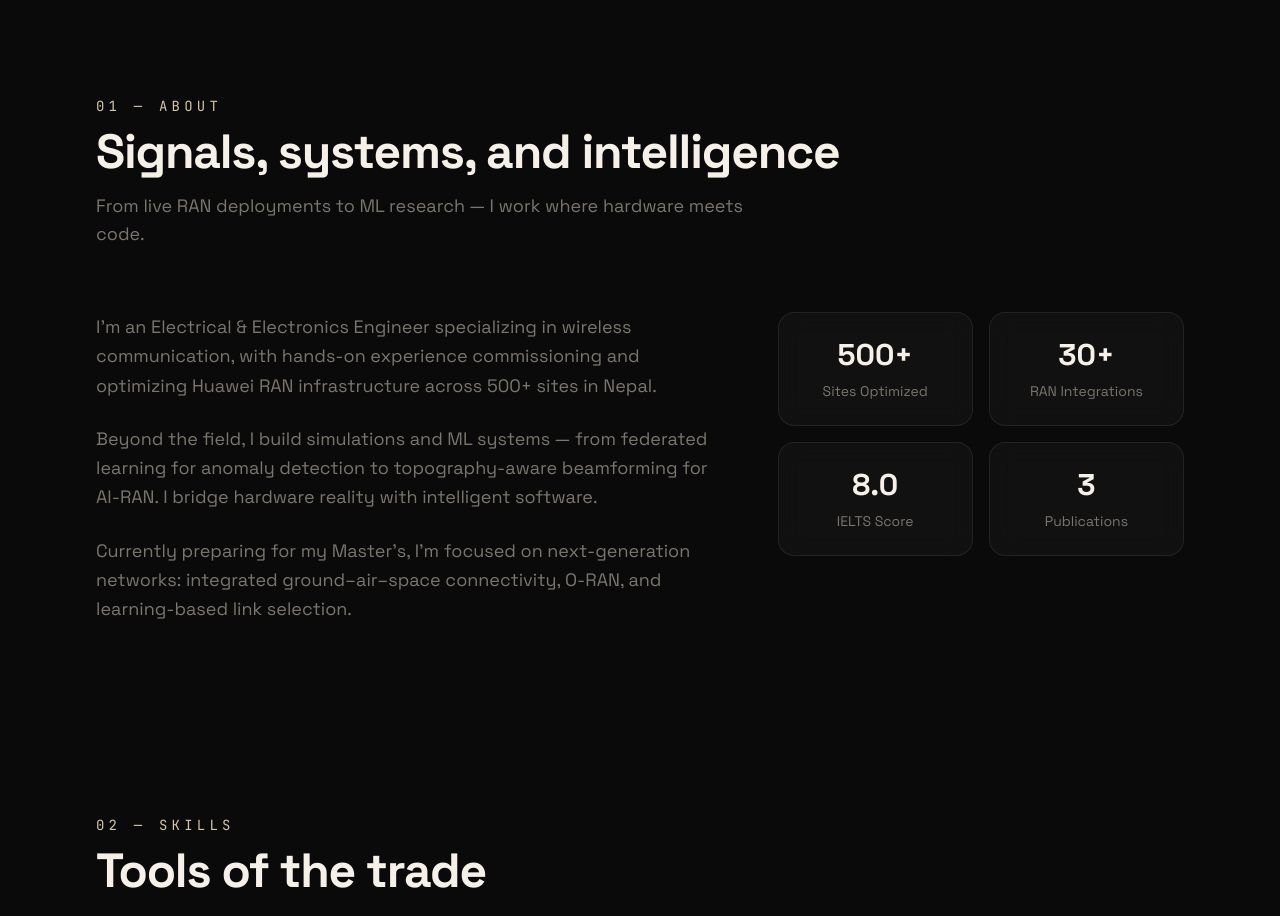
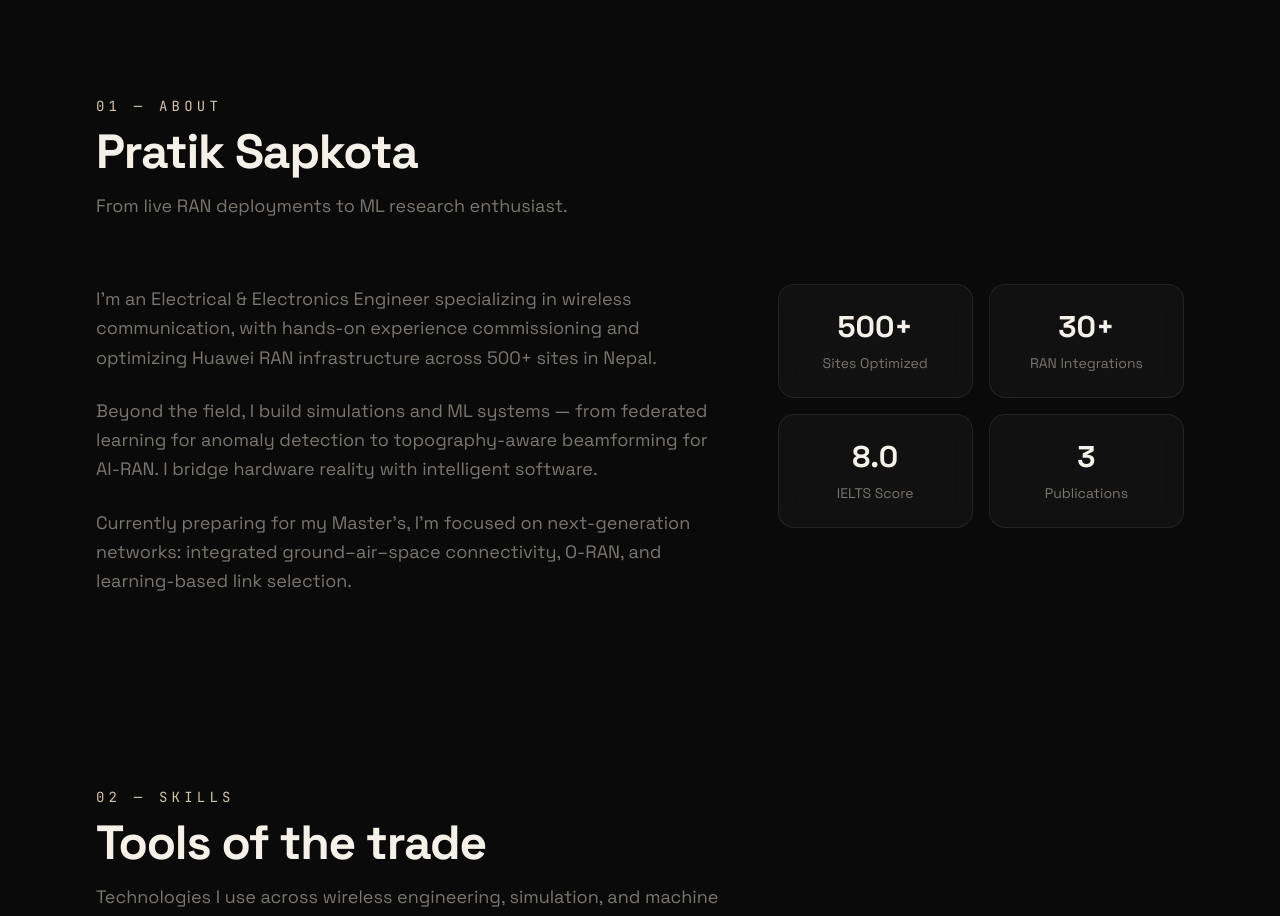
Before and after one commit to pratiksapkota007/portfolio, a Next.js app: page / in a window 1280 px wide. Shown: the part 800-1716 px from the top of the page. Built offline with nearby package versions, Linux system fonts and the light colour scheme.

Commit message:
Update About section

```diff
--- a/src/components/About.tsx
+++ b/src/components/About.tsx
@@ -8,8 +8,8 @@ export default function About() {
       <RevealOnScroll>
         <SectionHeading
           label="01 — About"
-          title="Signals, systems, and intelligence"
-          subtitle="From live RAN deployments to ML research — I work where hardware meets code."
+          title="Pratik Sapkota"
+          subtitle="From live RAN deployments to ML research enthusiast."
         />
       </RevealOnScroll>
 
```
